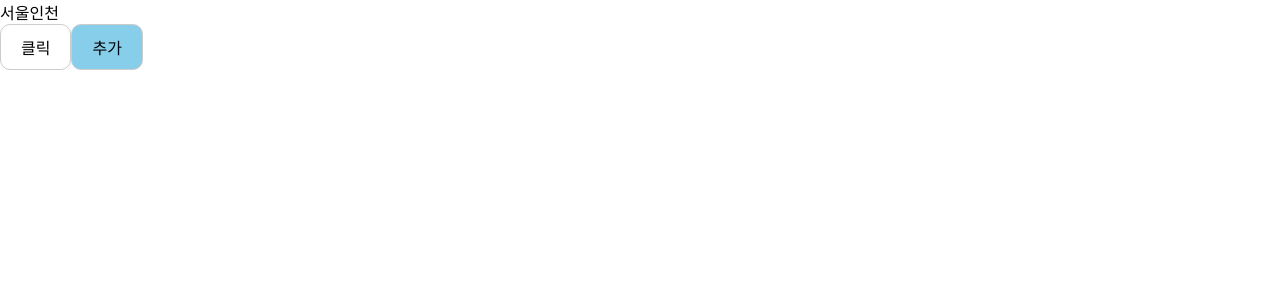
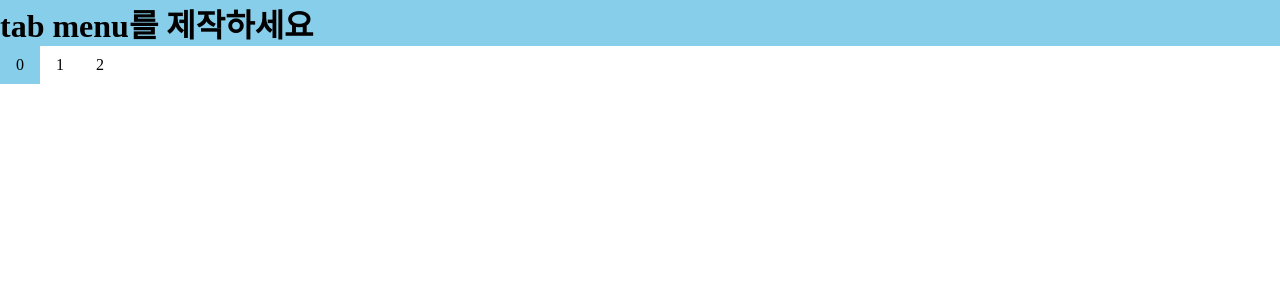
Before and after one commit to smartrector/my-app, a React (Create React App) app: page / in a window 1280 px wide. Shown: the top 300 px of the page. Built offline with nearby package versions, Linux system fonts and the light colour scheme.

Commit message:
react map

```diff
--- a/src/App.js
+++ b/src/App.js
@@ -2,39 +2,41 @@ import React, {useState} from "react";
 import "./assets/css/style.css";
 
 function App() {
-  const [title, setTitle] = useState(["서울", "인천"]);
-  function titleChange() {
-    // setTitle(["서울1", "인천"]);
-    let newArray = [...title]; // ["서울", "인천"]
-    newArray[0] = "경기";
-    newArray[1] = "부산";
-
-    console.log(newArray);
-    setTitle(newArray);
-  }
-
-  function addTitle() {
-    let newArray = [...title];
-    newArray.push("대구");
-    setTitle(newArray);
-  }
+  const [num, setNum] = useState(0);
+  const [data, setData] = useState([
+    "1.Lorem ipsum dolor sit amet consectetur adipisicing elit. Id, nesciunt!",
+    "2.Lorem ipsum dolor sit amet consectetur adipisicing elit. Id, nesciunt!",
+    "3.Lorem ipsum dolor sit amet consectetur adipisicing elit. Id, nesciunt!",
+  ]);
   return (
     <div>
-      <div>{title}</div>
-      <div
-        className="btn"
-        style={{display: "inline-block"}}
-        onClick={titleChange}
-      >
-        클릭
-      </div>
-      <div
-        className="btn primary"
-        style={{display: "inline-block"}}
-        onClick={addTitle}
-      >
-        추가
-      </div>
+      <h1>tab menu를 제작하세요</h1>
+      {/* {data[0]} */}
+
+      <ul className="menu">
+        {/* {data.map((item, idx) => {
+          return (
+            <>
+              <li
+                className={`${idx == num ? "active" : ""}`}
+                onClick={() => {
+                  setNum(idx);
+                }}
+              >
+                tab{idx + 1}
+              </li>
+            </>
+          );
+        })} */}
+
+        {data.map((item, idx) => {
+          return (
+            <>
+              <li className={`${idx == num ? "active" : ""}`}>{idx}</li>
+            </>
+          );
+        })}
+      </ul>
     </div>
   );
 }
--- a/src/assets/css/style.css
+++ b/src/assets/css/style.css
@@ -2,6 +2,11 @@
   margin: 0;
   padding: 0;
   box-sizing: border-box;
+}
+
+ul,
+li {
+  list-style: none;
 }
 
 h1 {
@@ -46,3 +51,14 @@ h1 {
 .btn.info:hover {
   background-color: red;
 }
+
+.menu {
+  display: flex;
+}
+
+.menu li {
+  padding: 10px 16px;
+}
+.menu li.active {
+  background: skyblue;
+}
```
Also changed, not shown: src/App_state02.js (added, +42 -0 lines).
